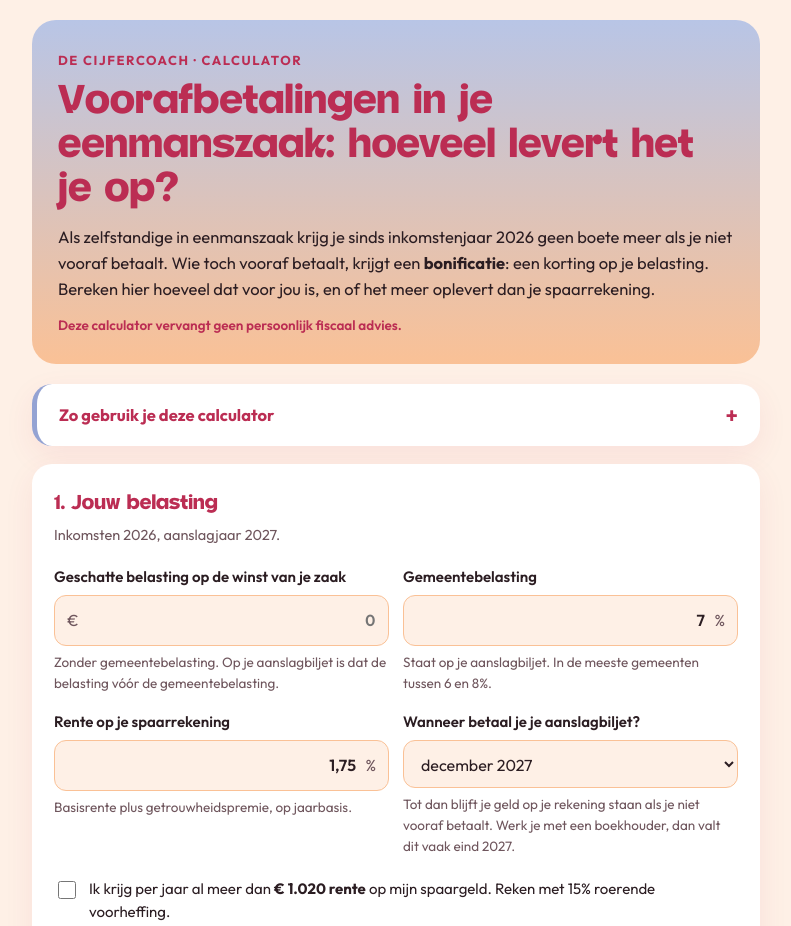
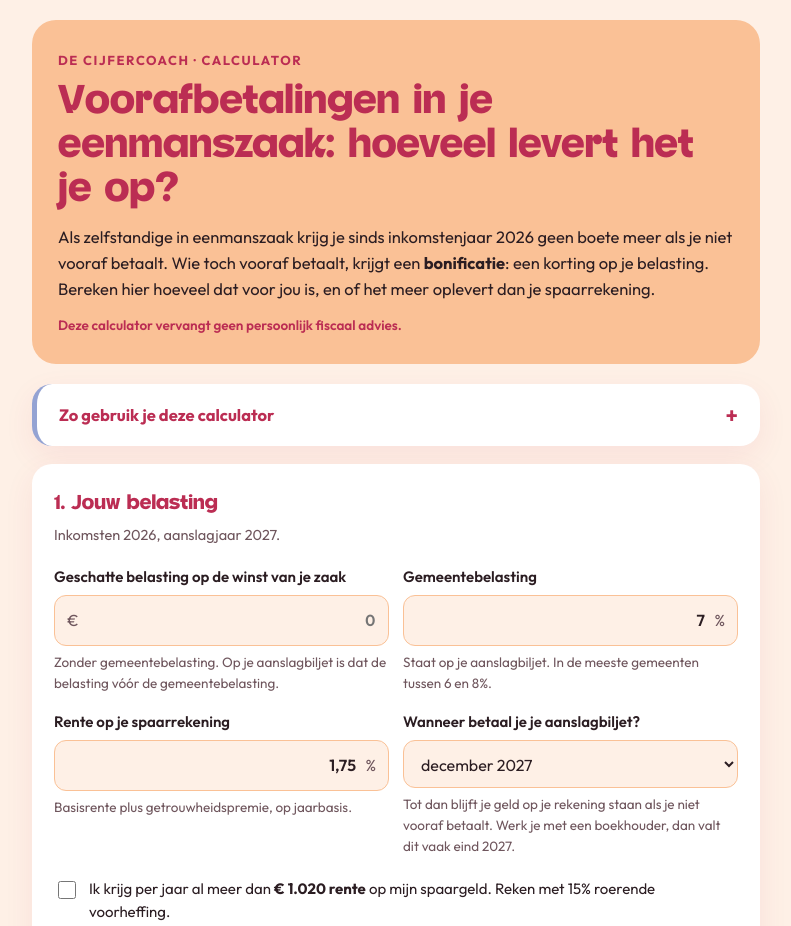
Before and after one commit to decijfercoach/calculators, a plain HTML site: page vab/eenmanszaak/index.html in a window 1280 px wide. Shown: the top 926 px of the page, without its empty margins (244-1035 px from the left). Drawn offline with Linux system fonts and the light colour scheme.

Commit message:
Voorafbetalingen eenmanszaak: kop zonder blauw

```diff
--- a/vab/eenmanszaak/index.html
+++ b/vab/eenmanszaak/index.html
@@ -42,7 +42,7 @@ b,strong{font-weight:700}
 .wrap{max-width:760px;margin:0 auto;padding:20px 16px 36px}
 .sr{position:absolute;width:1px;height:1px;padding:0;margin:-1px;overflow:hidden;clip:rect(0,0,0,0);white-space:nowrap;border:0}
 :focus-visible{outline:3px solid var(--roze);outline-offset:2px}
-.hero{background:linear-gradient(180deg,var(--lila-licht) 0%,var(--perzik) 100%);border-radius:24px;padding:30px 26px 28px;margin-bottom:20px}
+.hero{background:var(--perzik);border-radius:24px;padding:30px 26px 28px;margin-bottom:20px}
 .eyebrow{font-size:13px;letter-spacing:.12em;text-transform:uppercase;color:var(--bordeaux);font-weight:700;margin:0 0 10px}
 h1{font-size:clamp(28px,6vw,42px);line-height:1.05;letter-spacing:-.02em;font-weight:800;color:var(--bordeaux);margin:0 0 12px}
 .hero-note{margin:14px 0 0;font-size:13.5px;font-weight:600;color:var(--bordeaux)}
```
